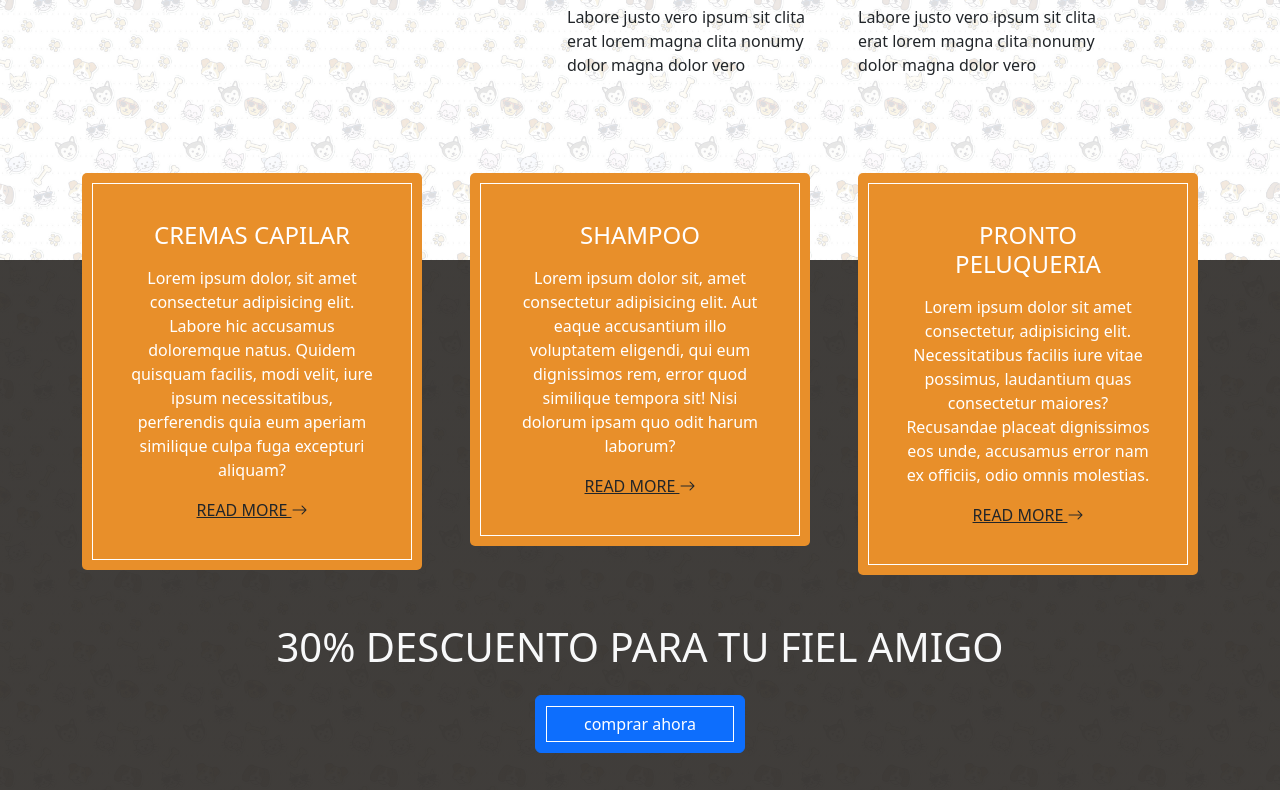
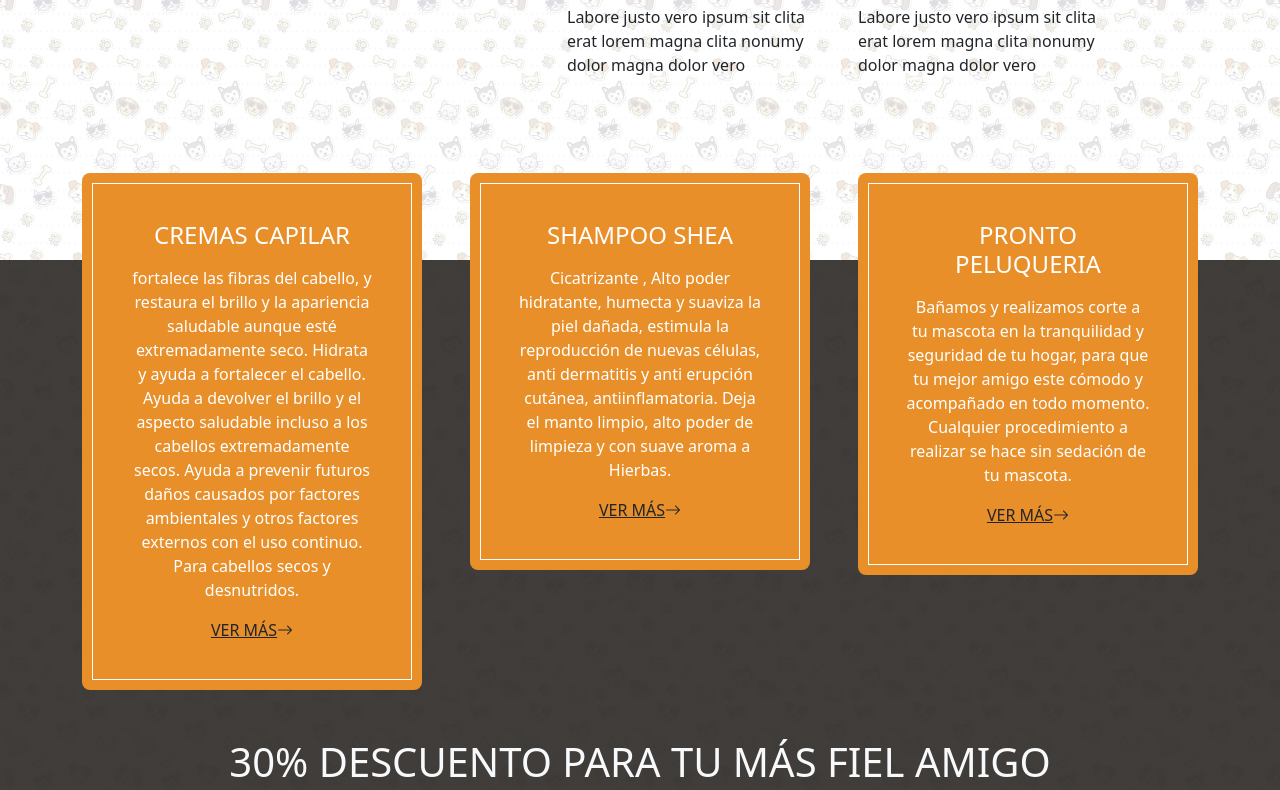
Before and after one commit to CrisRocuant/DW-41695-Proyecto-Cristian-Rocuant, a website with bundled scripts: page index.html in a window 1280 px wide. Shown: the part 1230-2020 px from the top of the page. Built offline with nearby package versions, Linux system fonts and the light colour scheme; files whose address does not match are found by name.

Commit message:
01 Septiembre actualización

```diff
--- a/index.html
+++ b/index.html
@@ -4,6 +4,8 @@
     <meta charset="UTF-8">
     <meta http-equiv="X-UA-Compatible" content="IE=edge">
     <meta name="viewport" content="width=device-width, initial-scale=1.0">
+    <meta name="keywords" content="shampoo perro, shampoo gato, perro, gato, alergia, seco, barato, antiolores, peluqueria canina, firulais">
+    <meta name="description" content="En Mr York podrás encontrar todos los productos de hygiene para tu mascota a domicilio. a un muy buen precio. Productos para perros. Productos para gatos. contactanos  y recibe tu producto en 24 horas">
     <title>Home</title>
         <!-- stilo-->
     <link rel="stylesheet" href="./style/bootstrap.min.css">
@@ -146,30 +148,34 @@
   <div class="container">
       <div class="row g-5">
           <div class="col-lg-4 col-md-6">
-                <div class="bg-primary-nwe border-inner text-center text-white p-5">
+              <div class="Box-naranjo border-inner text-center text-white p-5 rounded-3">
 
                   <h4 class="text-uppercase mb-3">Cremas capilar</h4>
-                    <p>Lorem ipsum dolor, sit amet consectetur adipisicing elit. Labore hic accusamus doloremque natus. Quidem quisquam facilis, modi velit, iure ipsum necessitatibus, perferendis quia eum aperiam similique culpa fuga excepturi aliquam?</p>
-                    <a class="text-uppercase text-dark" href="">Read More <i class="bi bi-arrow-right"></i></a>
+                  <p>fortalece las fibras del cabello, y restaura el brillo y la apariencia saludable aunque esté extremadamente seco. Hidrata y ayuda a fortalecer el cabello. Ayuda a devolver el brillo y el aspecto saludable incluso a los cabellos extremadamente secos. Ayuda a prevenir futuros daños causados por factores ambientales y otros factores externos con el uso continuo. Para cabellos secos y desnutridos.</p>
+                  <a class="text-uppercase text-dark" href="">Ver Más<i class="bi bi-arrow-right"></i></a>
               </div>
           </div>
           <div class="col-lg-4 col-md-6">
-                <div class="bg-primary-nwe border-inner text-center text-white p-5">
-                    <h4 class="text-uppercase mb-3">SHAMPOO</h4>
-                    <p>Lorem ipsum dolor sit, amet consectetur adipisicing elit. Aut eaque accusantium illo voluptatem eligendi, qui eum dignissimos rem, error quod similique tempora sit! Nisi dolorum ipsam quo odit harum laborum?</p>
-                    <a class="text-uppercase text-dark" href="">Read More <i class="bi bi-arrow-right"></i></a>
+              <div class="Box-naranjo border-inner text-center text-white p-5 rounded-3">
+                  <h4 class="text-uppercase mb-3">SHAMPOO SHEA</h4>
+                  <p>Cicatrizante , Alto poder hidratante, humecta y suaviza la piel dañada, estimula la reproducción de nuevas células, anti dermatitis y anti erupción cutánea, antiinflamatoria.
+
+                      Deja el manto limpio, alto poder de limpieza y con suave aroma a Hierbas.</p>
+                  <a class="text-uppercase text-dark" href="">Ver Más<i class="bi bi-arrow-right"></i></a>
               </div>
           </div>
           <div class="col-lg-4 col-md-6">
-                <div class="bg-primary-nwe border-inner text-center text-white p-5">
+              <div class="Box-naranjo border-inner text-center text-white p-5 rounded-3">
                   <h4 class="text-uppercase mb-3">Pronto Peluqueria</h4>
-                    <p>Lorem ipsum dolor sit amet consectetur, adipisicing elit. Necessitatibus facilis iure vitae possimus, laudantium quas consectetur maiores? Recusandae placeat dignissimos eos unde, accusamus error nam ex officiis, odio omnis molestias.</p>
-                    <a class="text-uppercase text-dark" href="">Read More <i class="bi bi-arrow-right"></i></a>
+                  <p>Bañamos y realizamos corte a tu mascota en la tranquilidad y seguridad de tu hogar, para que tu mejor amigo este cómodo y acompañado en todo momento.
+
+                      Cualquier procedimiento a realizar se hace sin sedación de tu mascota.</p>
+                  <a class="text-uppercase text-dark" href="">Ver Más<i class="bi bi-arrow-right"></i></a>
               </div>
           </div>
           <div class="col-lg-12 col-md-6 text-center">
-                <h1 class="text-uppercase text-light mb-4">30% Descuento para tu fiel amigo</h1>
-                <a href="./page/Producto.html" class="btn btn-primary border-inner py-3 px-5">comprar ahora</a>
+              <h1 class="text-uppercase text-light mb-4">30% Descuento para tu más fiel amigo</h1>
+              <a href="./Producto.html" class="btn btn-primary border-inner py-3 px-5">comprar ahora</a>
           </div>
       </div>
   </div>
--- a/style/style-scss.scss
+++ b/style/style-scss.scss
@@ -1,6 +1,38 @@
+@import"./variables/variables";
 @import"./variables/vars";
 @import"./layout/img-Productos";
 @import"./layout/Footer";
+
+
+
+/*--------Variable------*/
+
+
+.bordered-rounded{
+    background-color: #2acc80;
+    @if $enable-rounded-borders == true{
+        border-radius: 5px;
+    }
+}
+
+@for $i from 5 through 10{
+    .col-#{$i} {
+        height: 50px;
+        background-color: lighten(black, $i * 10);
+        width: 10% + $i;
+    }
+}
+/*--------color Box------*/
+@each $red, $color in $redes {
+    .Box-#{$red} {
+
+        border-radius: 5px;
+    background-color: $color;
+    }
+
+}
+
+
 
 
 /*-------stylo copiar y pegar-------*/
@@ -11,6 +43,7 @@ body{
     background-image: url("../IMG/fondo\ copia.jpg");
     opacity: 0,2;
     font-family: "Roboto";
+    height: $Alto;
 
 
 }
@@ -57,6 +90,7 @@ h6,
 
 .border-inner {
     position: relative;
+    border-radius: 5px;
 }
 
 .border-inner * {
@@ -499,7 +533,7 @@ a:hover {
 }
 
 .btn-primary:hover, .btn-primary:focus, .btn-primary:active{
-    background-color: #495056;
+    background-color: #564949;
     outline: none;
     border: none;
      box-shadow: none;
@@ -812,9 +846,9 @@ a:hover {
 }
 
 .btn-primary:hover, .btn-primary:focus, .btn-primary:active{
-    background-color: #495056;
+    background-color: #E88F2A;
     outline: none;
-    border: none;
+    border: 0px;
      box-shadow: none;
 }
 
--- /dev/null
+++ b/style/variables/_variables.scss
@@ -0,0 +1,17 @@
+
+
+$Alto:100vh;
+$red:#ff0000;
+$enable-rounded-borders:true;
+$redes: (
+    rojo:#ff0e0e,
+    naranjo:#E88F2A,
+    azul:#0077b5,
+);
+
+$estilos:(
+    color:#63c54f,
+    alineacion:left,
+    font-size: 25px,
+    relleno: 1rem
+);
```
Also changed, not shown: page/Historia.html (+3 -1 lines), page/Producto.html (+6 -4 lines), page/contacto.html (+6 -4 lines), page/despacho.html (+3 -1 lines), style/layout/_Footer.scss (+0 -8 lines), style/style.css, 1 other file. Lines whose indentation alone changed are shown as unchanged.
